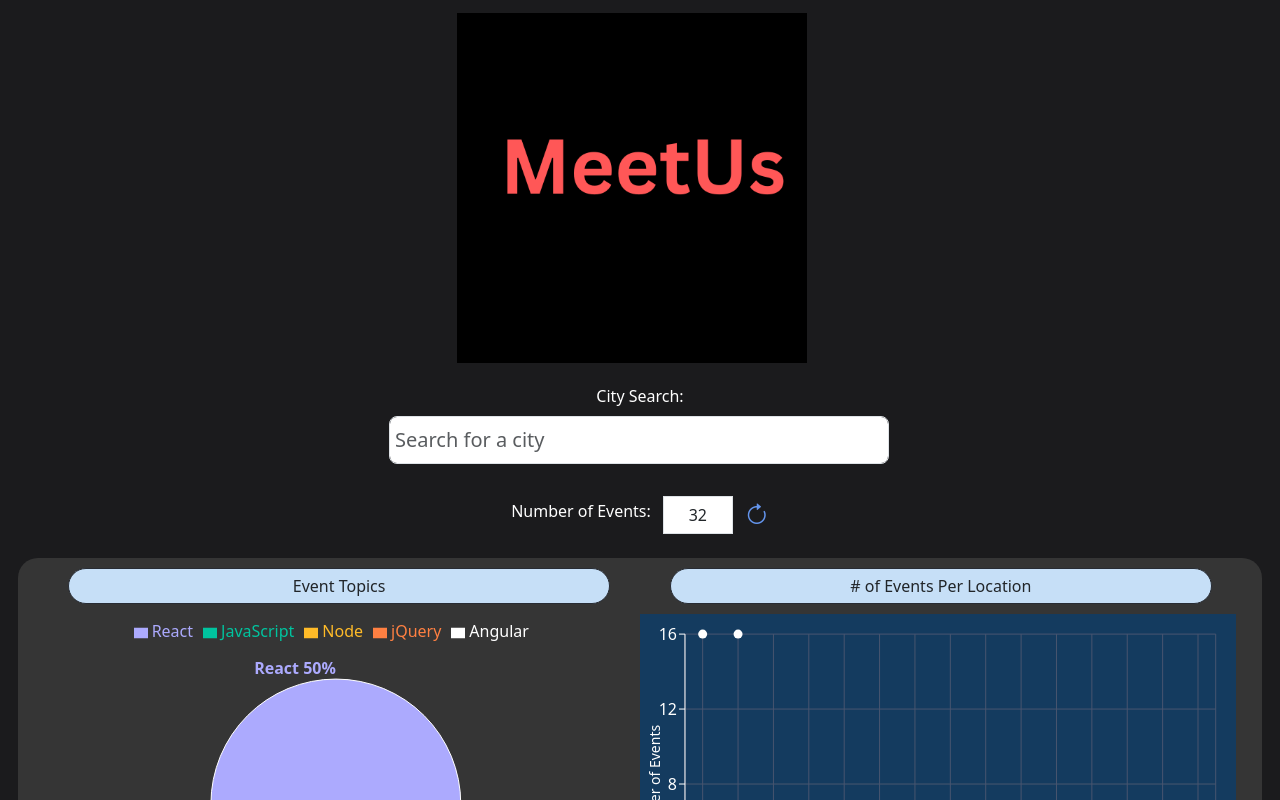
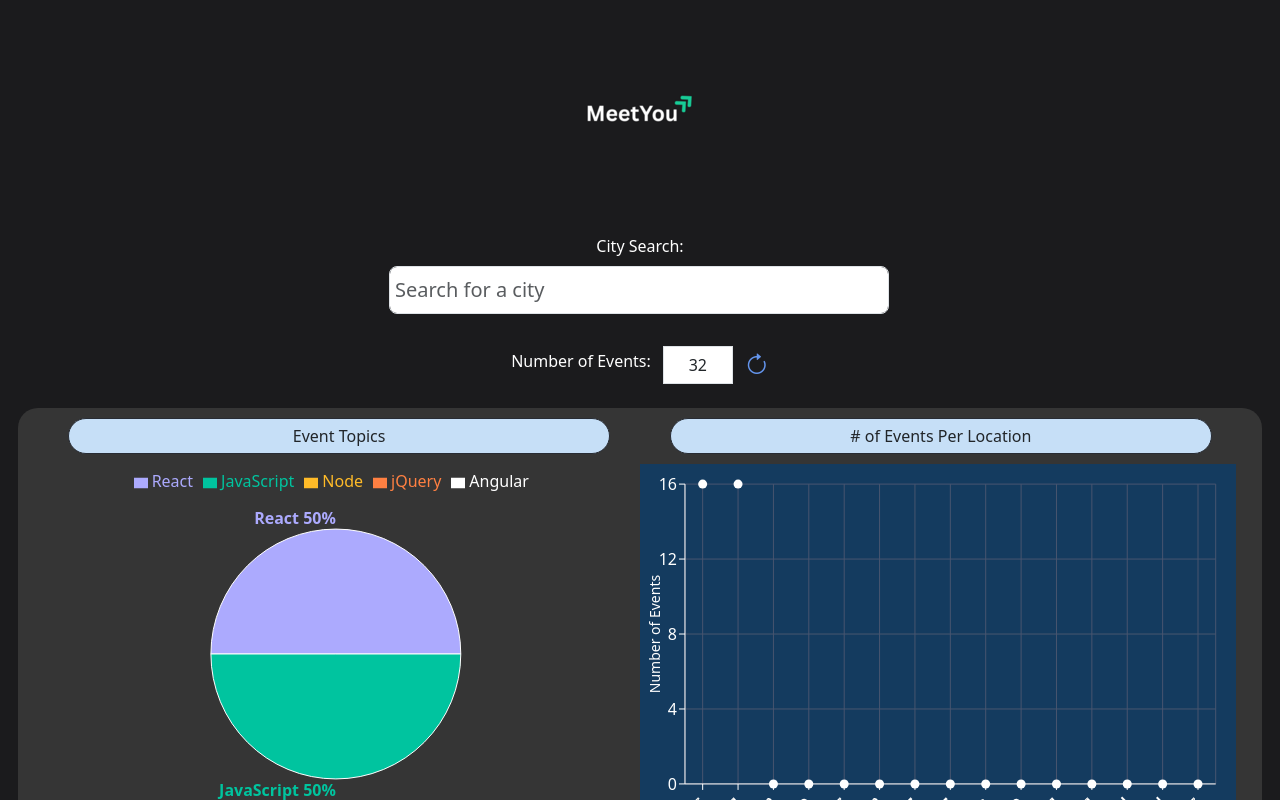
Before and after one commit to hostech83/meet, a React (Create React App) app: page / in a window 1280 px wide. Shown: the top 800 px of the page. Built offline with nearby package versions, Linux system fonts and the light colour scheme; what atatus-spa would draw is missing.

Commit message:
Updated the logo

```diff
--- a/src/App.js
+++ b/src/App.js
@@ -6,7 +6,7 @@ import { getEvents, extractLocations } from "./api";
 import "bootstrap/dist/css/bootstrap.min.css";
 import "./App.css";
 import { Navbar, Container } from "react-bootstrap";
-import BrandImage from "./img/LightLogo.png";
+import BrandImage from "./img/Logomeet.png";
 import Spinner from "./components/Spinner";
 import { InfoAlert, ErrorAlert, WarningAlert } from "./components/Alert";
 import { ThemeProvider } from "./contexts/ThemeContext";
@@ -79,8 +79,8 @@ const App = () => {
               <img
                 id="HeaderLogoImage"
                 src={BrandImage}
-                width="350"
-                height="50"
+                width="200"
+                height="20"
                 alt="Logo for MeetUP"
                 className="page-header__item img-fluid"
               />
```
Also changed, not shown: src/img/LightLogo.jpg (deleted), src/img/Logomeet.png (added).
